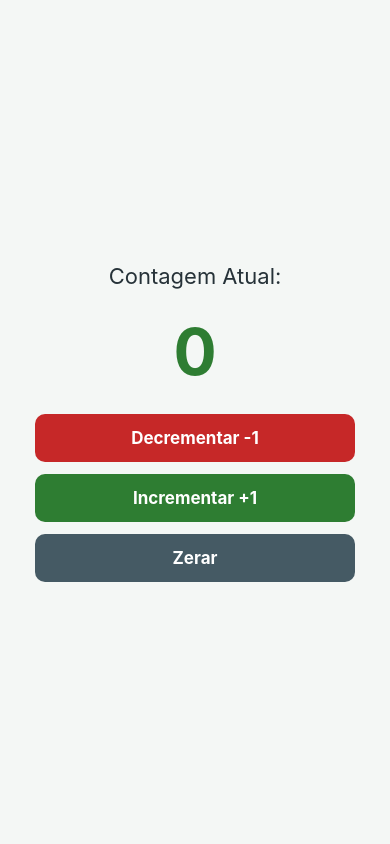
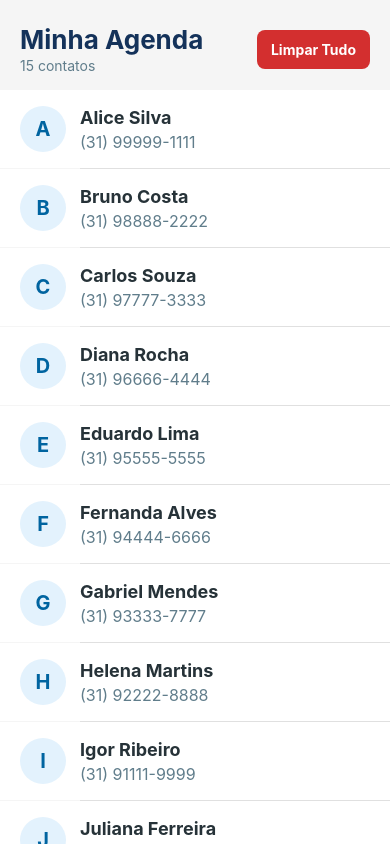
Before and after one commit to LucaxOP/inf-204-pratica-01, a React Native app: screen / in a window 390 px wide. Built offline with nearby package versions, Linux system fonts and the light colour scheme.

Commit message:
feat: implementa agenda virtualizada da pratica 05

```diff
--- a/App.js
+++ b/App.js
@@ -1,94 +1,209 @@
 import React, { useState } from "react";
-import { StyleSheet, Text, TouchableOpacity, View } from "react-native";
+import {
+  ActivityIndicator,
+  FlatList,
+  SafeAreaView,
+  StyleSheet,
+  Text,
+  TouchableOpacity,
+  View,
+} from "react-native";
+
+const { contatosIniciais, adicionarContatos } = require("./agenda");
 
 export default function App() {
-  const [contagem, setContagem] = useState(0);
+  const [contatos, setContatos] = useState(contatosIniciais);
+  const [carregando, setCarregando] = useState(false);
+  const [carregandoMais, setCarregandoMais] = useState(false);
 
-  const decrementar = () => {
-    setContagem((valorAtual) => Math.max(0, valorAtual - 1));
+  const renderizarContato = ({ item }) => (
+    <View style={styles.cardContato}>
+      <View style={styles.avatar}>
+        <Text style={styles.avatarTexto}>{item.nome.charAt(0)}</Text>
+      </View>
+      <View style={styles.dadosContato}>
+        <Text style={styles.nomeText}>{item.nome}</Text>
+        <Text style={styles.telefoneText}>{item.telefone}</Text>
+      </View>
+    </View>
+  );
+
+  const renderizarSeparador = () => <View style={styles.separador} />;
+
+  const renderizarVazio = () => (
+    <View style={styles.containerVazio}>
+      <Text style={styles.iconeVazio}>☎</Text>
+      <Text style={styles.textoVazio}>Agenda vazia.</Text>
+      <Text style={styles.instrucaoVazio}>Puxe para baixo para restaurar os contatos.</Text>
+    </View>
+  );
+
+  const recarregarContatos = () => {
+    setCarregando(true);
+
+    setTimeout(() => {
+      setContatos([...contatosIniciais]);
+      setCarregando(false);
+    }, 2000);
+  };
+
+  const carregarMaisContatos = () => {
+    if (carregandoMais || contatos.length === 0) {
+      return;
+    }
+
+    setCarregandoMais(true);
+    setTimeout(() => {
+      setContatos((contatosAtuais) => adicionarContatos(contatosAtuais));
+      setCarregandoMais(false);
+    }, 400);
   };
 
   return (
+    <SafeAreaView style={styles.areaSegura}>
       <View style={styles.container}>
-      <Text style={styles.titulo}>Contagem Atual:</Text>
-      <Text style={styles.numero}>{contagem}</Text>
-
-      <View style={styles.botoes}>
+        <View style={styles.cabecalho}>
+          <View>
+            <Text style={styles.titulo}>Minha Agenda</Text>
+            <Text style={styles.subtitulo}>{contatos.length} contatos</Text>
+          </View>
           <TouchableOpacity
+            accessibilityLabel="Limpar todos os contatos"
             accessibilityRole="button"
-          accessibilityLabel="Decrementar a contagem em um"
             activeOpacity={0.75}
-          onPress={decrementar}
-          style={[styles.botao, styles.botaoDecrementar]}
+            onPress={() => setContatos([])}
+            style={styles.botaoLimpar}
           >
-          <Text style={styles.textoBotao}>Decrementar -1</Text>
-        </TouchableOpacity>
-
-        <TouchableOpacity
-          accessibilityRole="button"
-          accessibilityLabel="Incrementar a contagem em um"
-          activeOpacity={0.75}
-          onPress={() => setContagem((valorAtual) => valorAtual + 1)}
-          style={[styles.botao, styles.botaoIncrementar]}
-        >
-          <Text style={styles.textoBotao}>Incrementar +1</Text>
-        </TouchableOpacity>
-
-        <TouchableOpacity
-          accessibilityRole="button"
-          accessibilityLabel="Zerar a contagem"
-          activeOpacity={0.75}
-          onPress={() => setContagem(0)}
-          style={[styles.botao, styles.botaoZerar]}
-        >
-          <Text style={styles.textoBotao}>Zerar</Text>
+            <Text style={styles.textoBotao}>Limpar Tudo</Text>
           </TouchableOpacity>
         </View>
+
+        <FlatList
+          contentContainerStyle={styles.conteudoLista}
+          data={contatos}
+          ItemSeparatorComponent={renderizarSeparador}
+          keyExtractor={(item) => item.id}
+          ListEmptyComponent={renderizarVazio}
+          ListFooterComponent={
+            carregandoMais ? (
+              <ActivityIndicator color="#0064A0" style={styles.rodapeLista} />
+            ) : null
+          }
+          onEndReached={carregarMaisContatos}
+          onEndReachedThreshold={0.25}
+          onRefresh={recarregarContatos}
+          refreshing={carregando}
+          renderItem={renderizarContato}
+          showsVerticalScrollIndicator={false}
+        />
       </View>
+    </SafeAreaView>
   );
 }
 
 const styles = StyleSheet.create({
+  areaSegura: {
+    flex: 1,
+    backgroundColor: "#F5F5F5",
+  },
   container: {
     flex: 1,
-    justifyContent: "center",
+    paddingTop: 24,
+    backgroundColor: "#F5F5F5",
+  },
+  cabecalho: {
+    flexDirection: "row",
     alignItems: "center",
-    padding: 24,
-    backgroundColor: "#f4f7f5"
+    justifyContent: "space-between",
+    marginBottom: 16,
+    paddingHorizontal: 20,
   },
   titulo: {
-    fontSize: 22,
-    color: "#263238"
+    color: "#14325A",
+    fontSize: 26,
+    fontWeight: "bold",
   },
-  numero: {
-    marginVertical: 24,
-    fontSize: 64,
-    fontWeight: "bold",
-    color: "#2e7d32"
+  subtitulo: {
+    marginTop: 2,
+    color: "#607D8B",
+    fontSize: 14,
   },
-  botoes: {
-    width: "100%",
-    maxWidth: 320,
-    gap: 12
-  },
-  botao: {
-    alignItems: "center",
-    paddingVertical: 14,
-    paddingHorizontal: 20,
-    borderRadius: 10
-  },
-  botaoDecrementar: {
-    backgroundColor: "#c62828"
-  },
-  botaoIncrementar: {
-    backgroundColor: "#2e7d32"
-  },
-  botaoZerar: {
-    backgroundColor: "#455a64"
+  botaoLimpar: {
+    paddingHorizontal: 14,
+    paddingVertical: 11,
+    borderRadius: 8,
+    backgroundColor: "#D32F2F",
   },
   textoBotao: {
-    fontSize: 17,
+    color: "#FFFFFF",
     fontWeight: "bold",
-    color: "#ffffff"
-  }
+  },
+  conteudoLista: {
+    flexGrow: 1,
+    paddingBottom: 24,
+  },
+  cardContato: {
+    flexDirection: "row",
+    alignItems: "center",
+    paddingHorizontal: 20,
+    paddingVertical: 16,
+    backgroundColor: "#FFFFFF",
+  },
+  avatar: {
+    width: 46,
+    height: 46,
+    alignItems: "center",
+    justifyContent: "center",
+    marginRight: 14,
+    borderRadius: 23,
+    backgroundColor: "#E3F2FD",
+  },
+  avatarTexto: {
+    color: "#0064A0",
+    fontSize: 20,
+    fontWeight: "bold",
+  },
+  dadosContato: {
+    flex: 1,
+  },
+  nomeText: {
+    color: "#263238",
+    fontSize: 18,
+    fontWeight: "bold",
+  },
+  telefoneText: {
+    marginTop: 4,
+    color: "#607D8B",
+    fontSize: 16,
+  },
+  separador: {
+    height: 1,
+    marginLeft: 80,
+    backgroundColor: "#E0E0E0",
+  },
+  containerVazio: {
+    flex: 1,
+    alignItems: "center",
+    justifyContent: "center",
+    padding: 32,
+  },
+  iconeVazio: {
+    marginBottom: 12,
+    color: "#90A4AE",
+    fontSize: 48,
+  },
+  textoVazio: {
+    color: "#607D8B",
+    fontSize: 20,
+    fontStyle: "italic",
+  },
+  instrucaoVazio: {
+    marginTop: 8,
+    color: "#90A4AE",
+    fontSize: 14,
+    textAlign: "center",
+  },
+  rodapeLista: {
+    paddingVertical: 18,
+  },
 });
```
Also changed, not shown: 1 other file (tests, documents, lock files or other folders). Lines whose indentation alone changed are shown as unchanged.
